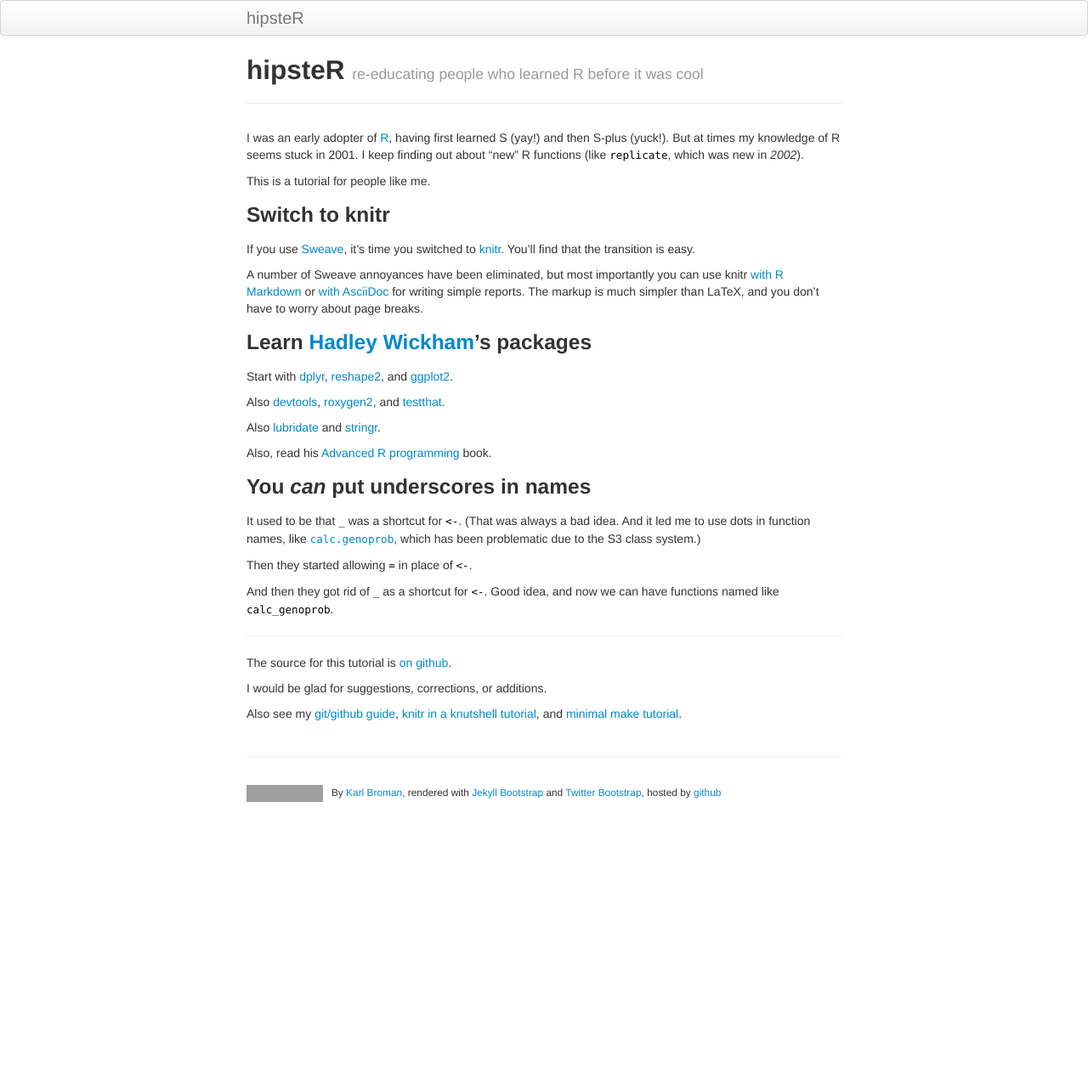
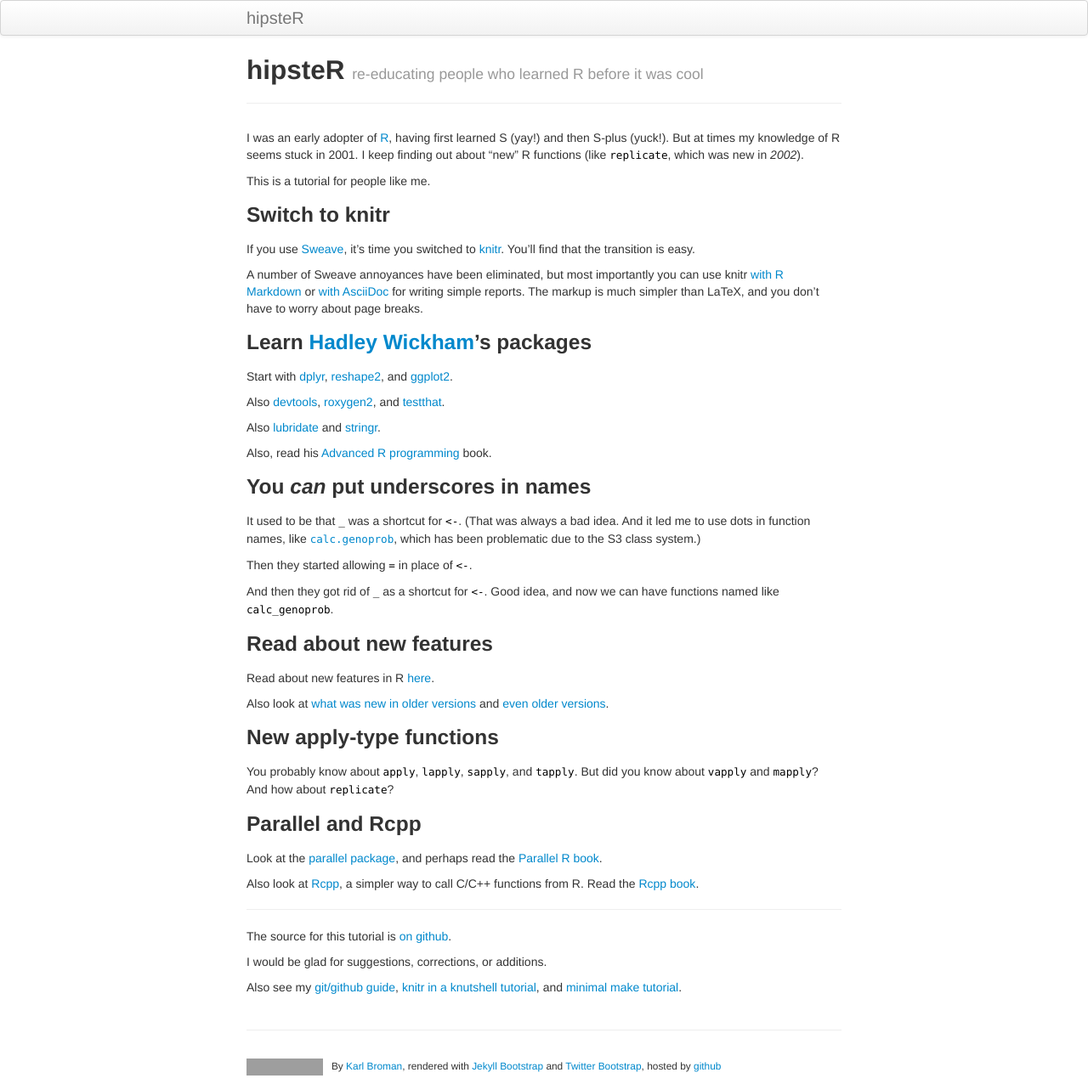
Before and after one commit to kbroman/hipsteR, a Jekyll site: the page built from index.md, in a window 1280 px wide. Shown: the whole page at 85% size. Built offline with Jekyll 4.4.1, drawn with Linux system fonts in a browser that asks for light colours; before the commit the page ends 954 px from its top, so only the background shows below that; grey boxes are pictures that could not be loaded.

Commit message:
apply, parallel, rcpp

```diff
--- a/index.md
+++ b/index.md
@@ -53,6 +53,32 @@ Then they started allowing `=` in place of `<-`.
 And then they got rid of `_` as a shortcut for `<-`.  Good idea, and
 now we can have functions named like `calc_genoprob`.
 
+### Read about new features
+
+Read about new features in R
+[here](http://stat.ethz.ch/R-manual/R-devel/NEWS).
+
+Also look at
+[what was new in older versions](http://cran.r-project.org/src/base/NEWS.2)
+and [even older versions](http://cran.r-project.org/src/base/NEWS.1).
+
+### New apply-type functions
+
+You probably know about `apply`, `lapply`, `sapply`, and `tapply`. But
+did you know about `vapply` and `mapply`? And how about `replicate`?
+
+### Parallel and Rcpp
+
+Look at the
+[parallel package](http://stat.ethz.ch/R-manual/R-devel/library/parallel/doc/parallel.pdf),
+and perhaps read the
+[Parallel R book](http://www.amazon.com/exec/obidos/ASIN/1449309925/7210-20).
+
+Also look at [Rcpp](http://adv-r.had.co.nz/Rcpp.html), a simpler way
+to call C/C++ functions from R. Read the [Rcpp book](http://www.amazon.com/exec/obidos/ASIN/1461468671/7210-20).
+
+
+
 
 ---
 
```
Also changed, not shown: 1 other file.
